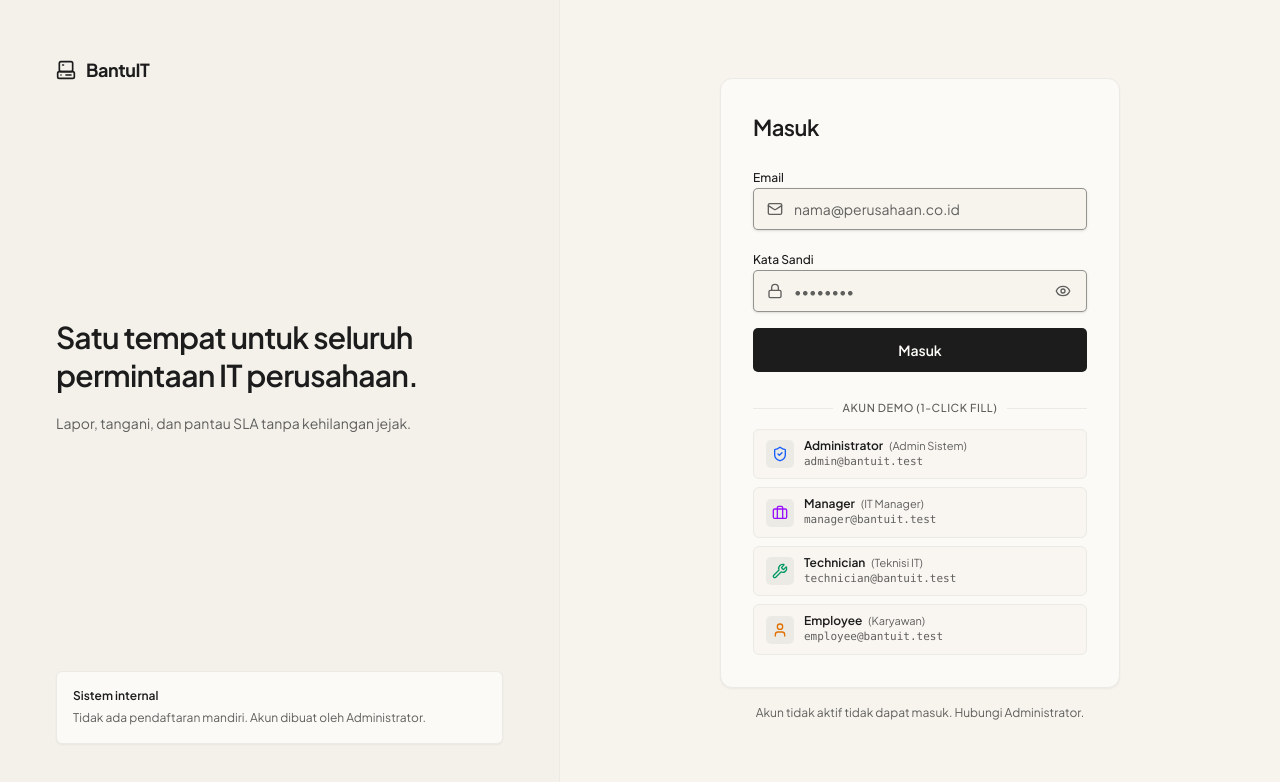
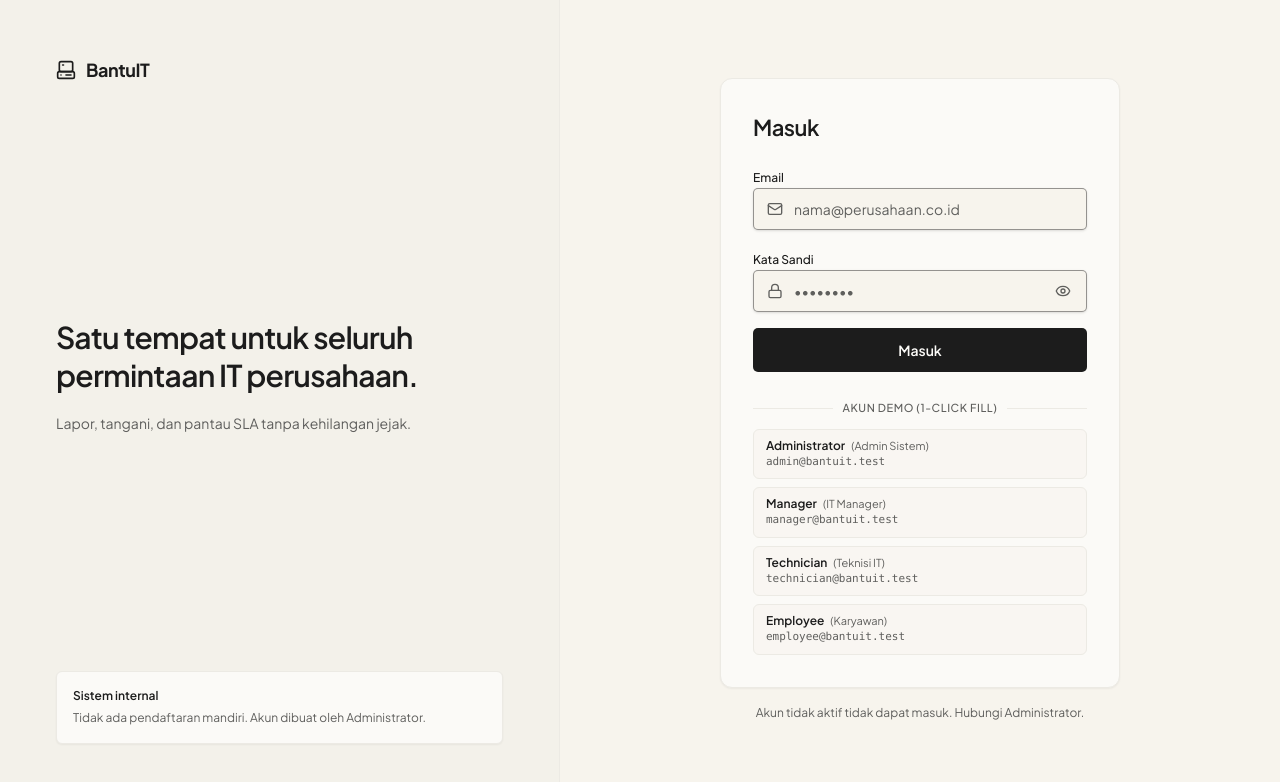
Before and after one commit to Febrian1202/BantuIT, a Next.js app in the folder apps/web/: page /login in a window 1280 px wide. Shown: the top 782 px of the page. Built offline with nearby package versions, Linux system fonts and the light colour scheme.

Commit message:
refactor(web): hilangkan ikon pada kartu akun demo login agar hanya menampilkan teks

```diff
--- a/apps/web/src/components/auth/demo-account-cards.tsx
+++ b/apps/web/src/components/auth/demo-account-cards.tsx
@@ -1,12 +1,7 @@
-import { cn } from "@/lib/utils";
-import { Briefcase, ShieldCheck, User, Wrench } from "lucide-react";
-
 export interface DemoAccount {
   role: string;
   label: string;
   email: string;
-  icon: typeof ShieldCheck;
-  colorClass: string;
 }
 
 export const DEMO_ACCOUNTS: DemoAccount[] = [
@@ -14,29 +9,21 @@ export const DEMO_ACCOUNTS: DemoAccount[] = [
     role: "Administrator",
     label: "Admin Sistem",
     email: "admin@bantuit.test",
-    icon: ShieldCheck,
-    colorClass: "text-blue-600 dark:text-blue-400",
   },
   {
     role: "Manager",
     label: "IT Manager",
     email: "manager@bantuit.test",
-    icon: Briefcase,
-    colorClass: "text-purple-600 dark:text-purple-400",
   },
   {
     role: "Technician",
     label: "Teknisi IT",
     email: "technician@bantuit.test",
-    icon: Wrench,
-    colorClass: "text-emerald-600 dark:text-emerald-400",
   },
   {
     role: "Employee",
     label: "Karyawan",
     email: "employee@bantuit.test",
-    icon: User,
-    colorClass: "text-amber-600 dark:text-amber-400",
   },
 ];
 
@@ -63,9 +50,7 @@ export function DemoAccountCards({
 
       {/* List Kartu Akun Demo (1 baris per kartu) */}
       <div className="flex flex-col gap-2">
-        {DEMO_ACCOUNTS.map((acc) => {
-          const Icon = acc.icon;
-          return (
+        {DEMO_ACCOUNTS.map((acc) => (
           <button
             key={acc.email}
             type="button"
@@ -74,13 +59,6 @@ export function DemoAccountCards({
             aria-label={`Pilih akun ${acc.role}: ${acc.email}`}
             className="border-border bg-background/50 hover:bg-secondary/70 hover:border-primary/40 focus-visible:ring-ring group flex cursor-pointer items-center justify-between rounded-lg border px-3 py-2 text-left transition-all focus-visible:ring-2 focus-visible:outline-none disabled:pointer-events-none disabled:opacity-50"
           >
-              <div className="flex min-w-0 items-center gap-2.5">
-                <div className="bg-secondary flex size-7 shrink-0 items-center justify-center rounded-md">
-                  <Icon
-                    className={cn("size-4 shrink-0", acc.colorClass)}
-                    aria-hidden="true"
-                  />
-                </div>
             <div className="flex min-w-0 flex-col">
               <span className="text-foreground group-hover:text-primary truncate text-xs font-semibold transition-colors">
                 {acc.role}
@@ -92,13 +70,11 @@ export function DemoAccountCards({
                 {acc.email}
               </span>
             </div>
-              </div>
             <span className="text-muted-foreground group-hover:text-primary hidden shrink-0 text-[11px] font-medium opacity-0 transition-opacity group-hover:opacity-100 sm:inline-block">
               Pilih →
             </span>
           </button>
-          );
-        })}
+        ))}
       </div>
     </div>
   );
```
Also changed, not shown: 2 other files (tests, documents, lock files or other folders). Lines whose indentation alone changed are shown as unchanged.
